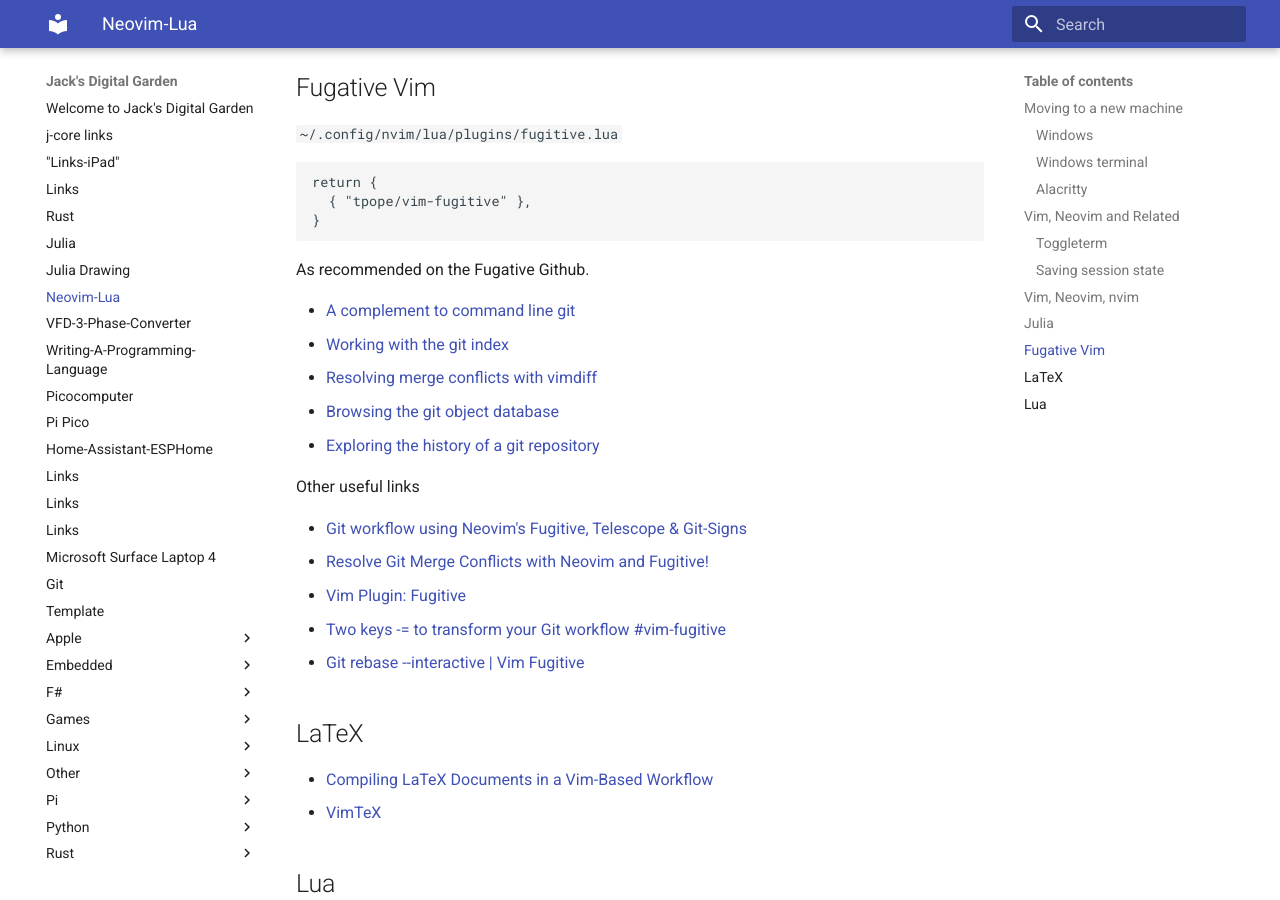
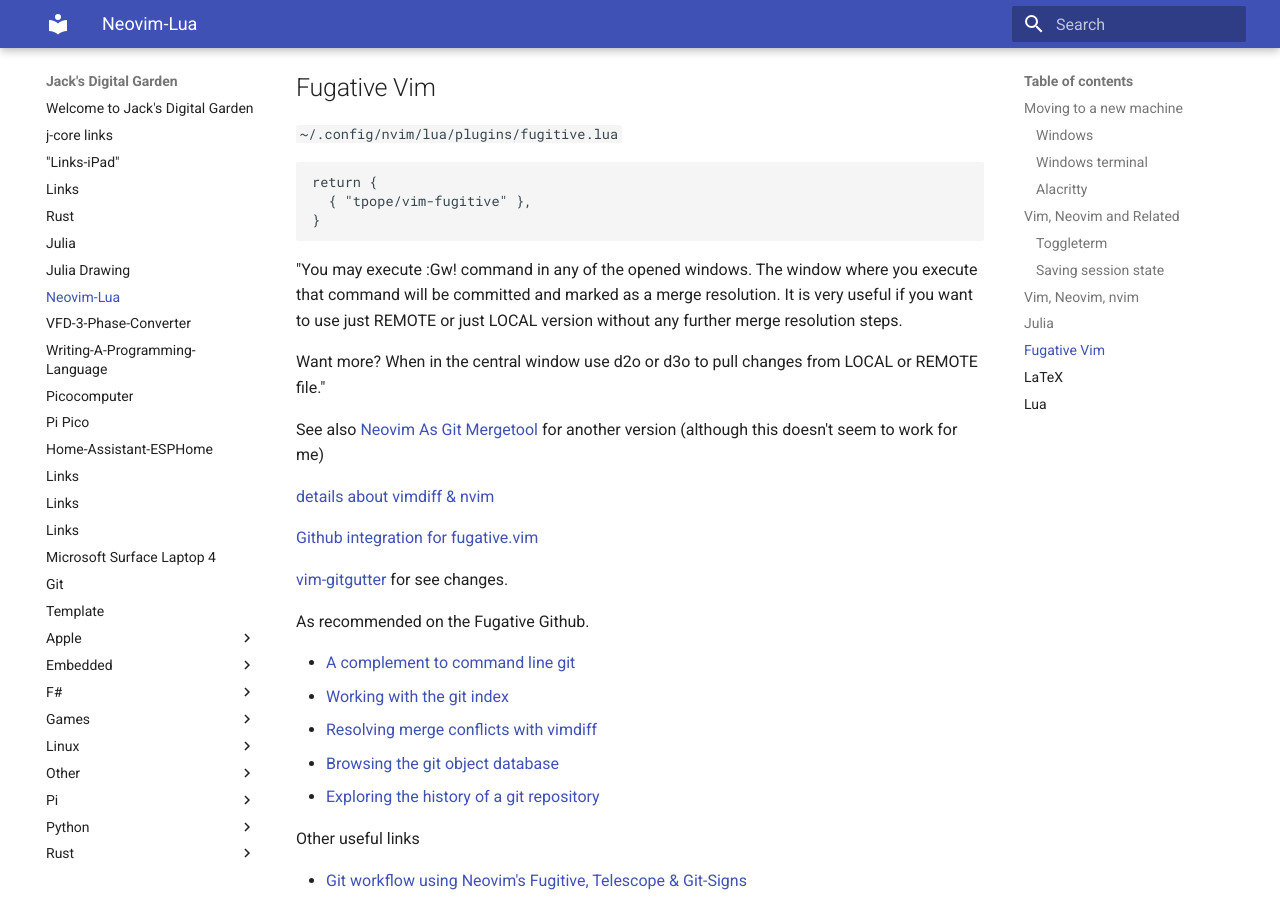
Before and after one commit to jchidley/mkdocs-material-test, an MkDocs documentation site: the page built from docs/2023-04-14-Neovim-Lua.md, in a window 1280 px wide and 900 px high, scrolled down 10173 px. Built offline with MkDocs 1.6.1 and Material for MkDocs 9.7.7, drawn with Linux system fonts in a browser that asks for light colours.

Commit message:
git merge

````diff
--- a/docs/2023-04-14-Neovim-Lua.md
+++ b/docs/2023-04-14-Neovim-Lua.md
@@ -514,6 +514,18 @@
 }
 ```
 
+"You may execute :Gw! command in any of the opened windows. The window where you execute that command will be committed and marked as a merge resolution. It is very useful if you want to use just REMOTE or just LOCAL version without any further merge resolution steps.
+
+Want more? When in the central window use d2o or d3o to pull changes from LOCAL or REMOTE file."
+
+See also [Neovim As Git Mergetool](https://smittie.de/posts/git-mergetool/) for another version (although this doesn't seem to work for me)
+
+[details about vimdiff & nvim](https://jdhao.github.io/2021/10/24/diff_in_vim/)
+
+[Github integration for fugative.vim](https://github.com/tpope/vim-rhubarb)
+
+[vim-gitgutter](https://github.com/airblade/vim-gitgutter) for see changes.
+
 As recommended on the Fugative Github.
 
 * [A complement to command line git](http://vimcasts.org/e/31)
````
